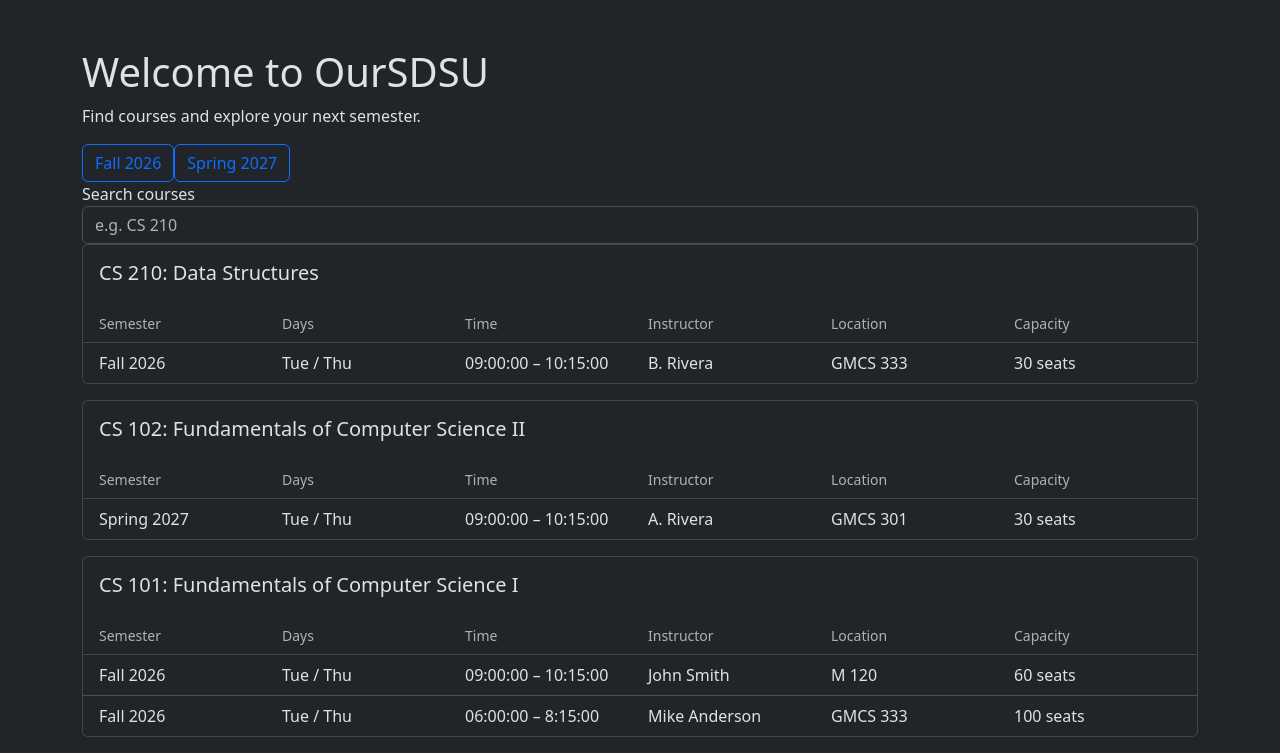
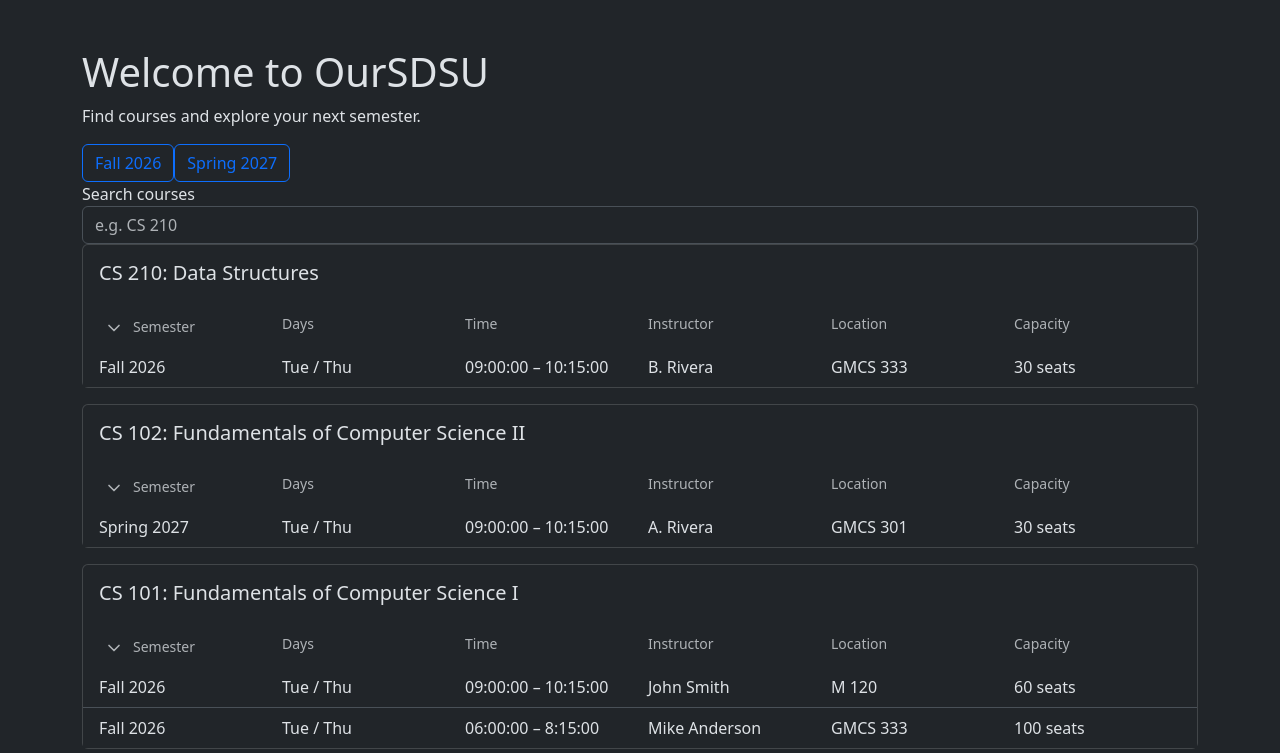
Before and after one commit to SonOfAthena1/OurSDSU, a React (Vite) app in the folder frontend/: page / in a window 1280 px wide. Shown: the top 753 px of the page. Built offline with nearby package versions, Linux system fonts and the light colour scheme.

Commit message:
Adding collapseability to sections for each course

```diff
--- a/frontend/src/components/CourseCard.tsx
+++ b/frontend/src/components/CourseCard.tsx
@@ -1,10 +1,15 @@
 import type { Course } from "../types/course";
+import { useState } from "react";
+import { Button, Collapse } from "react-bootstrap";
 
 type CourseCardProps = {
   course: Course;
 };
 
 function CourseCard({ course }: CourseCardProps) {
+  const [sectionsOpen, setSectionsOpen] = useState(true);
+  const sectionsId = `course-${course.course_id}-sections`;
+
   return (
     <article className="card mb-3">
       <div className="card-body">
@@ -16,7 +21,38 @@ function CourseCard({ course }: CourseCardProps) {
       <div className="px-3 py-2">
         <div className="row g-3">
           <div className="col-12 col-md-2">
-            <div className="small text-body-secondary">Semester</div>
+            <div className="small text-body-secondary d-flex align-items-center gap-1">
+              <Button
+                type="button"
+                variant="link"
+                className="px-1 py-0 text-body-secondary text-decoration-none"
+                aria-label={sectionsOpen ? "Hide sections" : "Show sections"}
+                aria-expanded={sectionsOpen}
+                aria-controls={sectionsId}
+                onClick={() => setSectionsOpen((previousOpen) => !previousOpen)}
+              >
+                <svg
+                  xmlns="http://www.w3.org/2000/svg"
+                  width="20"
+                  height="20"
+                  viewBox="0 0 24 24"
+                  fill="none"
+                  stroke="currentColor"
+                  strokeWidth="2"
+                  strokeLinecap="round"
+                  strokeLinejoin="round"
+                  aria-hidden="true"
+                  focusable="false"
+                >
+                  <path
+                    d={
+                      sectionsOpen ? "M6 9 L12 15 L18 9" : "M9 6 L15 12 L9 18"
+                    }
+                  />
+                </svg>
+              </Button>
+              <span>Semester</span>
+            </div>
           </div>
 
           <div className="col-12 col-md-2">
@@ -41,6 +77,8 @@ function CourseCard({ course }: CourseCardProps) {
         </div>
       </div>
 
+      <Collapse in={sectionsOpen}>
+        <div id={sectionsId}>
           <ul className="list-group list-group-flush">
             {course.sections.map((section) => (
               <li key={section.section_id} className="list-group-item">
@@ -85,6 +123,8 @@ function CourseCard({ course }: CourseCardProps) {
               </li>
             ))}
           </ul>
+        </div>
+      </Collapse>
     </article>
   );
 }
```
Lines whose indentation alone changed are shown as unchanged.
